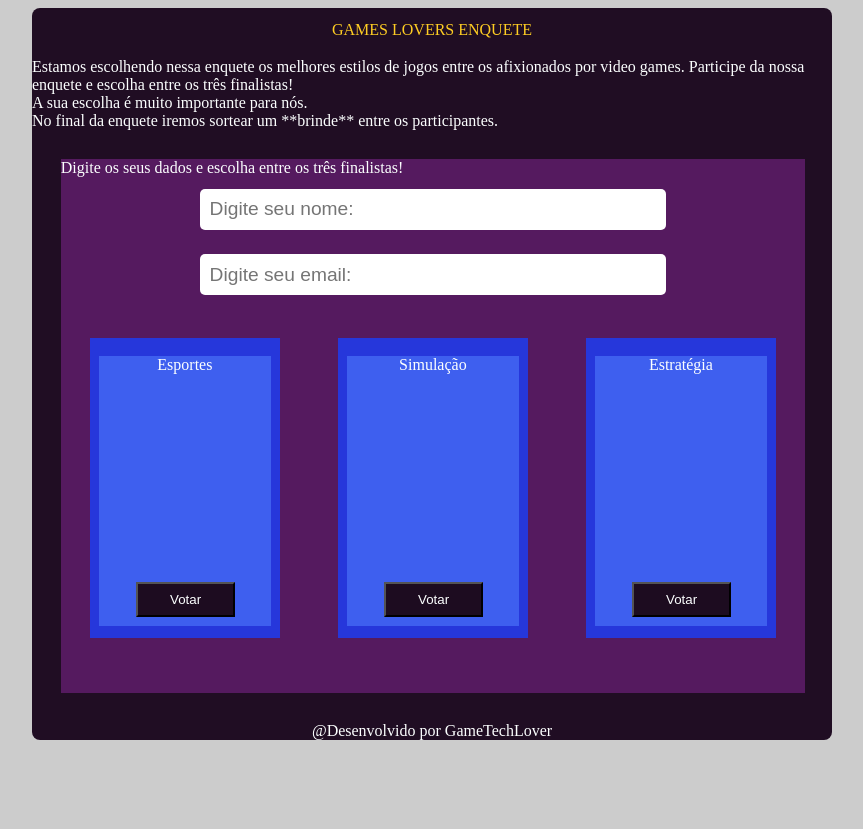
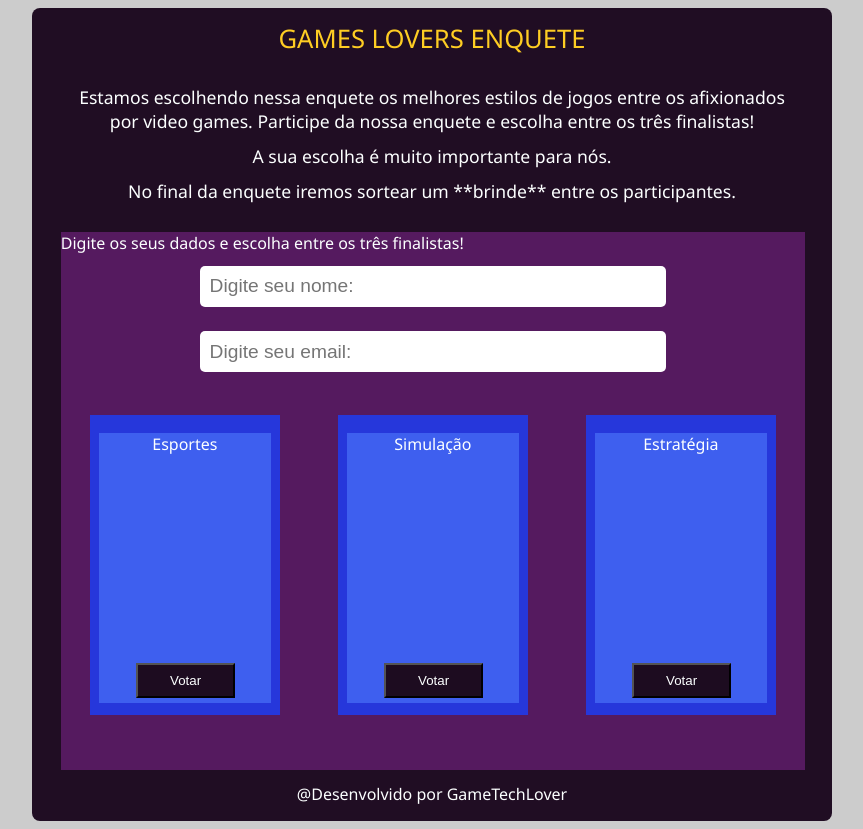
Before and after one commit to Vinist021/Projeto_Enquete, a plain HTML site: page index.html in a window 1280 px wide. Shown: the whole page, without its empty margins (208-1071 px from the left). Before the commit the page ends 800 px from the top, so only its background shows below. Drawn offline with Linux system fonts and the light colour scheme.

Commit message:
Feita parte da disposição dos textos do container externo

```diff
--- a/index.html
+++ b/index.html
@@ -11,6 +11,7 @@
     body{
         color: #FCFFFF;
         background-color: #CCCCCC;
+        font-family: 'Segoe UI', Tahoma, Geneva, Verdana, sans-serif;
     }
 
     input{
@@ -50,9 +51,31 @@
         text-align: center;
 
         padding-top: 0.8rem;
-        padding-bottom: 1.2rem;
+        padding-bottom: 1.8rem;
+
+        font-size: 1.6rem;
+        font-weight: 500;
     }
 
+    .container-externo-texto{
+        padding-left: 2rem;
+        padding-right: 2rem;
+        font-size: 1.1rem;
+    }
+
+    .cont-ext-frase-1{
+        text-align: center;
+    }
+
+    .cont-ext-frase-2{
+        text-align: center;
+        padding-top: 0.7rem;
+    }
+
+    .cont-ext-frase-3{
+        text-align: center;
+        padding-top: 0.7rem;
+    }
     .container-interno{
         background-color: #551A5F;
         margin: 1.8rem;
@@ -94,10 +117,11 @@
         text-align: center;
     }
 
-
-
     .creditos{
-        text-align: center;
+        display: flex;
+        justify-content: center;
+        margin-top: -1rem;
+        padding-bottom: 1rem;
     }
 
 </style>
@@ -123,6 +147,7 @@
                 No final da enquete iremos sortear um **brinde** entre os participantes.
             </div>
 
+        </div>
 
         <div class="container-interno">
 
@@ -171,8 +196,6 @@
         <div class="creditos">
             @Desenvolvido por GameTechLover
         </div>
-
-        </div>
     </div>
 
 
```
Lines whose indentation alone changed are shown as unchanged.
